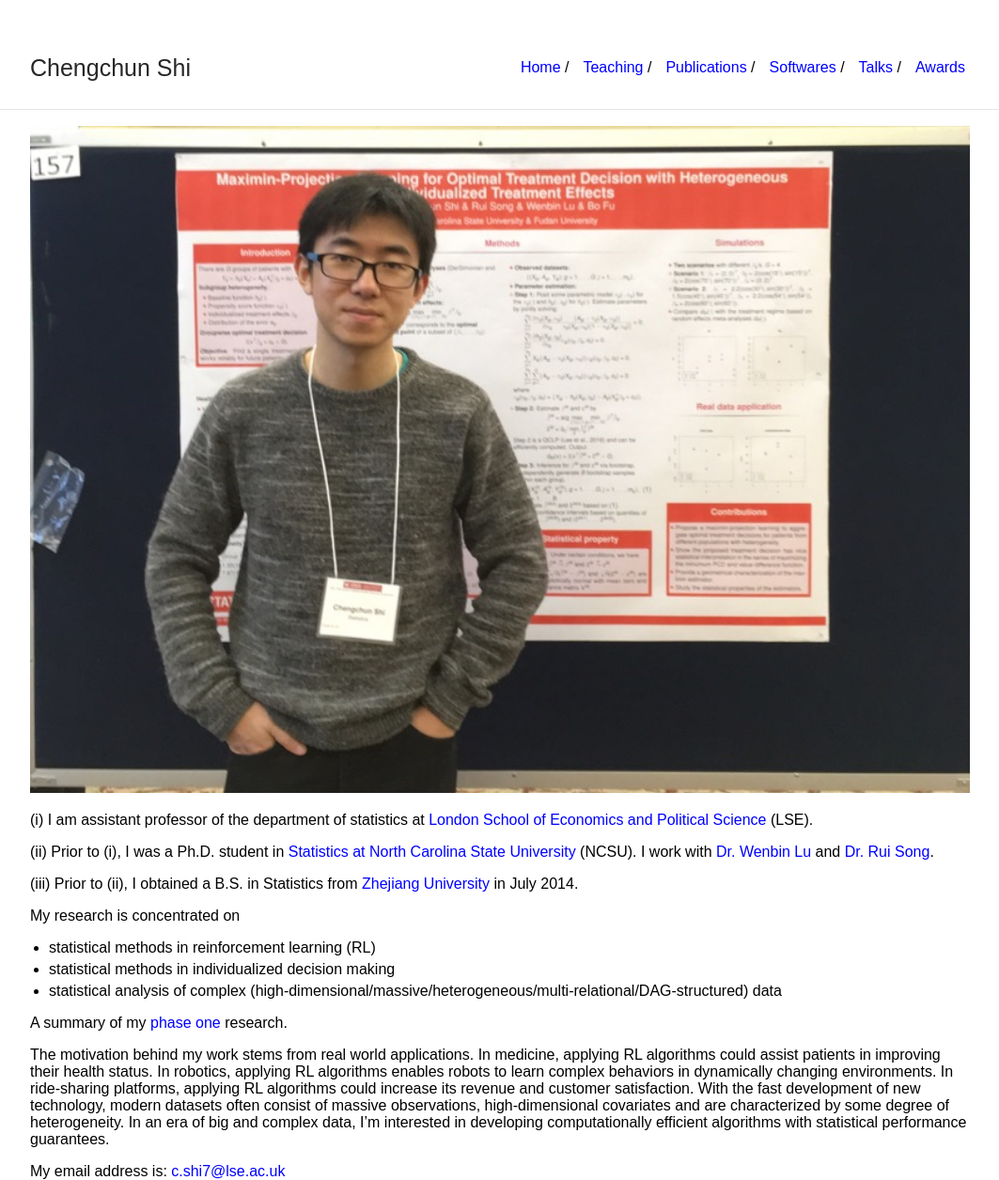
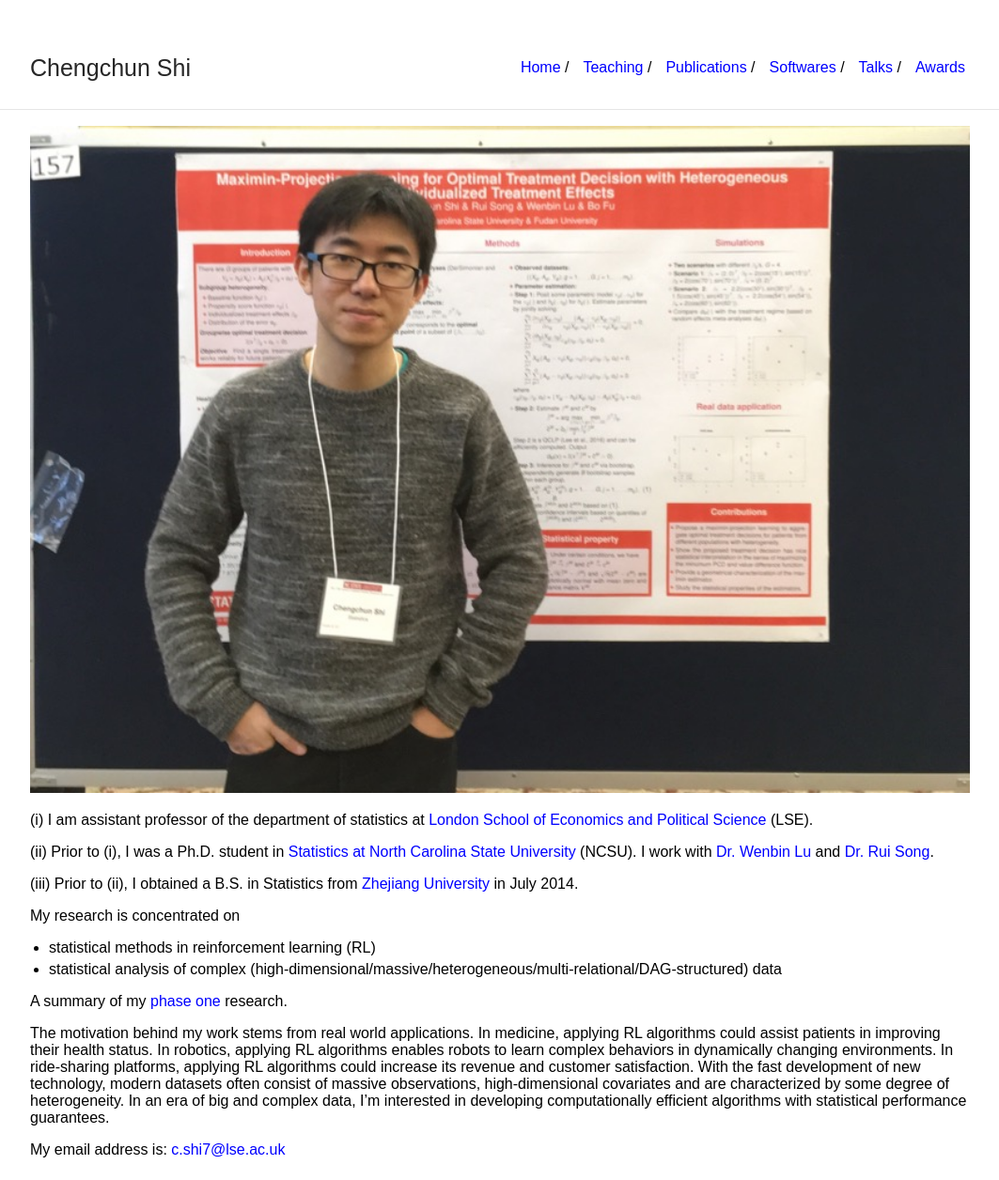
Before and after one commit to callmespring/callmespring.github.io, a Jekyll site: the page built from index.md, in a window 1280 px wide. Shown: the whole page at 94% size, without its empty margins (108-1171 px from the left). Built offline with Jekyll 4.4.1, drawn with Linux system fonts in a browser that asks for light colours; after the commit the page ends 1233 px from its top, so only the background shows below that.

Commit message:
Update index.md

```diff
--- a/index.md
+++ b/index.md
@@ -16,7 +16,6 @@ My research is concentrated on
 
 <!---* [statistical methods in precision medicine](research_pm)-->
 * statistical methods in reinforcement learning (RL)
-* statistical methods in individualized decision making
 * statistical analysis of complex (high-dimensional/massive/heterogeneous/multi-relational/DAG-structured) data
 
 A summary of my [phase one](https://github.com/callmespring/callmespring.github.io/blob/master/phase-I.pdf) research.
```
